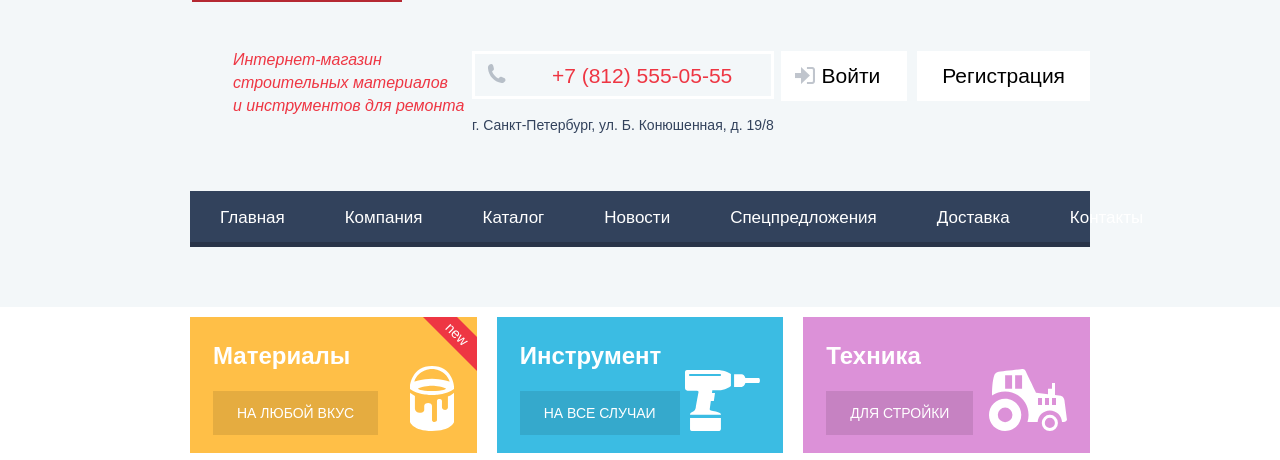
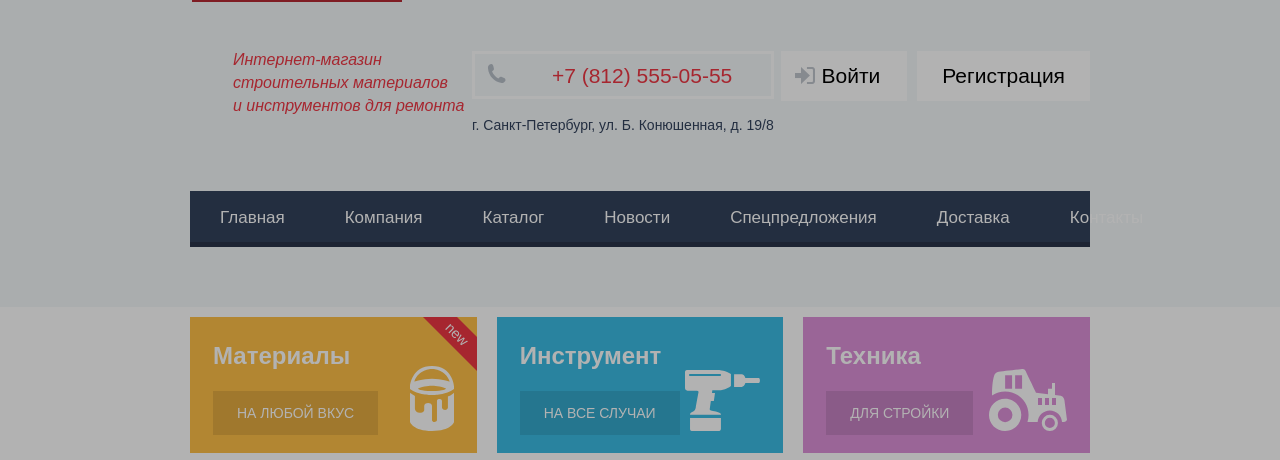
Before and after one commit to khursa/279457-technomart-24, a plain HTML site: page index.html in a window 1280 px wide. Shown: the part 64-524 px from the top of the page. Drawn offline with Linux system fonts and the light colour scheme; a web font is replaced by a local one.

Commit message:
add overlay for popup
add overlay for popup

```diff
--- a/css/style.css
+++ b/css/style.css
@@ -886,7 +886,13 @@ ul {
 }
 
 .new-product {
+    display: none;
+    align-items: center;
+    width: 100px;
+
     text-align: center;
+    line-height: 24px;
+    background-color: #ee3643;
 
     transform: rotate(45deg);
 }
@@ -1860,20 +1866,11 @@ ul {
     height: 0;
 }
 
-.new-product {
-    display: none;
-    width: 100px;
-
-    line-height: 24px;
-    align-items: center;
-    background-color: #ee3643;
-}
-
 .show-mark {
     position: absolute;
     top: 5px;
     right: -30px;
-    z-index: 30;
+    z-index: 10;
 
     display: block;
 
@@ -2295,3 +2292,14 @@ li:nth-child(3) .social_button {
 .developed__link {
     color: #ffda96;
 }
+
+.popup-overlay {
+    position: fixed;
+    top: 0;
+    left: 0;
+     width: 100%;
+     height: 100%;
+
+     background-color: rgba(0, 0, 0, 0.3);
+     z-index: 25;
+}
--- a/index.html
+++ b/index.html
@@ -1242,6 +1242,9 @@
         </div>
       </footer>
       <!-- END FOOTER -->
+
+      <div class="popup-overlay"></div>
+
     </div>
   </body>
 </html>
```
Also changed, not shown: catalog.html (+3 -0 lines).
